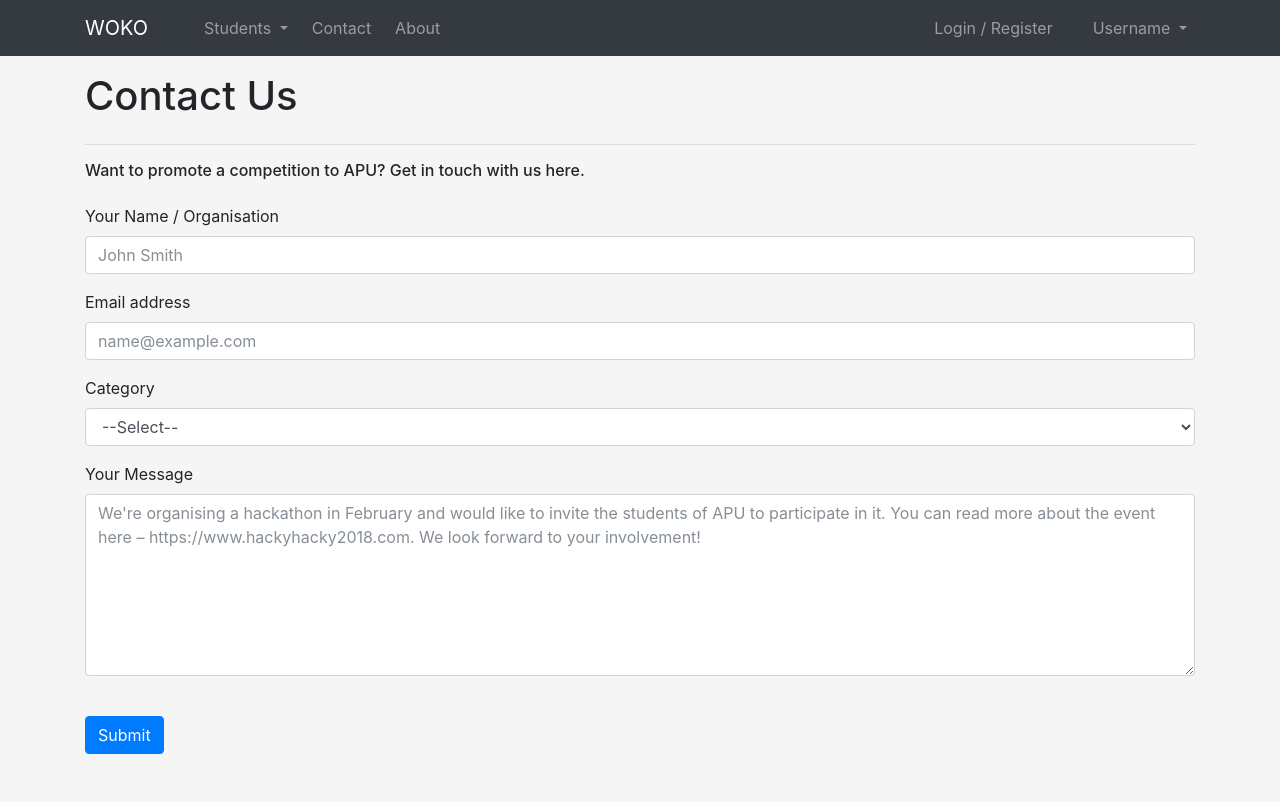
After one commit to naseelemak/WOKO, a PHP site: page /contact.php in a window 1280 px wide. The commit adds this page. Run offline with PHP 8.4, Linux system fonts and the light colour scheme.

Commit message:
Made improvements to the CompetitionDetails page. Added a jumbotron. Added Contact page.

```diff
--- a/competitions.php
+++ b/competitions.php
@@ -8,7 +8,7 @@ include 'misc/header.php';
 
 <div class="container mt-3">
     <h1 class="mb-4">Competitions</h1>
-
+<hr>
     <div class="row">
         <div class="col-md-12 col-lg-3 mb-4">
             <p class="text-muted">Search Filters</p>
--- /dev/null
+++ b/contact.php
@@ -0,0 +1,50 @@
+<?php
+
+$currentPage = "Home";
+
+include 'misc/header.php';
+
+?>
+
+
+<div class="container mt-3 mb-5">
+    <h1 class="mb-4">Contact Us</h1>
+
+    <hr>
+    <h6 class="mb-4">Want to promote a competition to APU? Get in touch with us here.</h6>
+
+    <form>
+        <div class="form-group">
+            <label for="contactNameInput">Your Name / Organisation</label>
+            <input type="text" class="form-control" id="contactNameInput" placeholder="John Smith">
+        </div>
+        <div class="form-group">
+            <label for="contactEmailInput">Email address</label>
+            <input type="email" class="form-control" id="contactEmailInput" placeholder="name@example.com">
+        </div>
+        <div class="form-group">
+            <label for="contactCategorySelect">Category</label>
+            <select class="form-control" id="contactCategorySelect">
+        <option>--Select--</option>
+        <option>Competition Promotion</option>
+        <option>General Query</option>
+        <option>Other</option>
+    </select>
+        </div>
+        <div class="form-group">
+            <label for="contactMessageInput">Your Message</label>
+            <textarea class="form-control" id="contactMessageInput" rows="7" placeholder="We're organising a hackathon in February and would like to invite the students of APU to participate in it. You can read more about the event here – https://www.hackyhacky2018.com. We look forward to your involvement!"></textarea>
+        </div>
+
+        <br>
+        <button type="submit" class="btn btn-primary mr-1" role="button">Submit</button>
+    </form>
+</div>
+
+
+
+<?php
+
+include 'misc/footer.php';
+
+?>
```
Also changed, not shown: competition-details.php (+12 -12 lines), loginAbsCent.php (deleted, +0 -60 lines).
